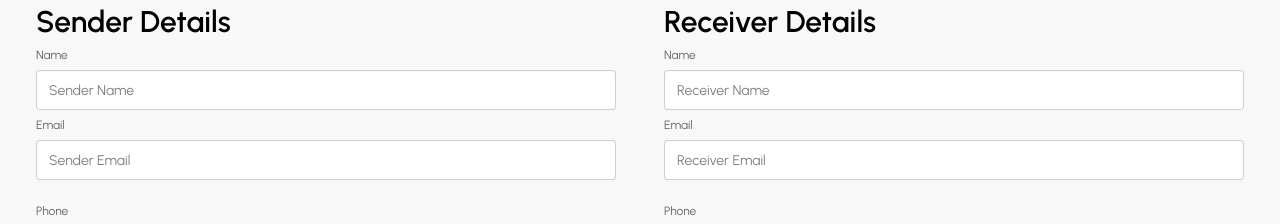
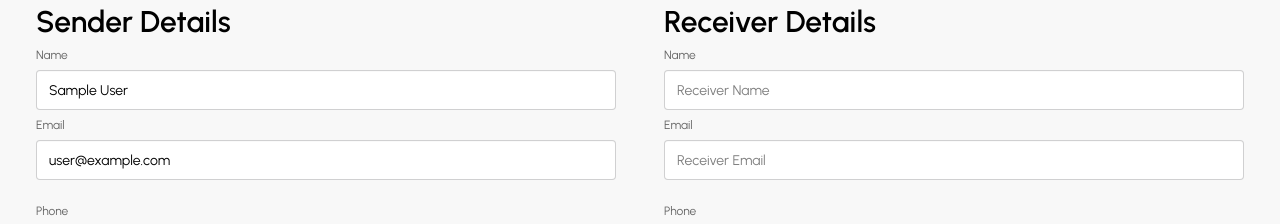
Before and after one commit to sontosh36/parcel-flow-client, a React (Vite) app: page /send-parcel in a window 1280 px wide. Shown: the part 356-580 px from the top of the page. Built offline with nearby package versions, Linux system fonts and the light colour scheme; no server answers; sample sign-in values are in the browser's storage.

Commit message:
feat: save the parcels to the database and axios instance setup.

```diff
--- /dev/null
+++ b/src/Hooks/useAxiosSecure.jsx
@@ -0,0 +1,11 @@
+import axios from 'axios';
+import React from 'react';
+
+const axiosSecure = axios.create({
+    baseURL: 'http://localhost:3000'
+})
+const useAxiosSecure = () => {
+    return axiosSecure;
+};
+
+export default useAxiosSecure;
--- a/src/Pages/ParcelSend/ParcelSend.jsx
+++ b/src/Pages/ParcelSend/ParcelSend.jsx
@@ -2,6 +2,8 @@ import React from "react";
 import { useForm, useWatch } from "react-hook-form";
 import { useLoaderData } from "react-router";
 import Swal from "sweetalert2";
+import useAxiosSecure from "../../Hooks/useAxiosSecure";
+import useAuth from './../../Hooks/useAuth';
 
 const ParcelSend = () => {
   const {
@@ -10,6 +12,8 @@ const ParcelSend = () => {
     control,
     formState: { errors },
   } = useForm();
+  const {user} = useAuth();
+  const axiosSecure = useAxiosSecure();
   const serviceCenters = useLoaderData();
   const regionsDuplicate = serviceCenters.map((center) => center.region);
   const regions = [...new Set(regionsDuplicate)];
@@ -25,7 +29,6 @@ const ParcelSend = () => {
   };
 
   const handleParcelSend = (data) => {
-    console.log(data);
     const isDocument = data.parcelType === "document";
     const isSameDistrict = data.senderDistrict === data.receiverDistrict;
     const parcelWeight = parseFloat(data.parcelWeight);
@@ -44,7 +47,6 @@ const ParcelSend = () => {
         cost = minCharge + extraCharge;
       }
     }
-    console.log("service cost", cost);
     Swal.fire({
       title: "Agree with the Cost?",
       text: `You will be charged ${cost} TK`,
@@ -55,12 +57,16 @@ const ParcelSend = () => {
       confirmButtonText: "Agree",
     }).then((result) => {
       if (result.isConfirmed)
-
-        Swal.fire({
-          title: "Deleted!",
-          text: "Your file has been deleted.",
-          icon: "success",
-        });
+        // save the parcel info to the database
+      axiosSecure.post('/parcels', data)
+      .then(res =>{
+        console.log('after saving parcel', res.data)
+      })
+        // Swal.fire({
+        //   title: "Deleted!",
+        //   text: "Your file has been deleted.",
+        //   icon: "success",
+        // });
     });
   };
   return (
@@ -128,16 +134,18 @@ const ParcelSend = () => {
             <input
               type="text"
               {...register("senderName")}
+              defaultValue={user?.displayName}
               className="w-full input"
-              placeholder="Sender Name"
+              readOnly
             />
             {/* sender email */}
             <label className="label">Email</label>
             <input
               type="email"
               {...register("senderEmail")}
+              defaultValue={user?.email}
               className="w-full input"
-              placeholder="Sender Email"
+              readOnly
             />
 
             {/* sender phone */}
--- a/src/Pages/Shared/Navbar/Navbar.jsx
+++ b/src/Pages/Shared/Navbar/Navbar.jsx
@@ -10,7 +10,7 @@ const Navbar = () => {
   const handleLogOut = () => {
     signOutUser()
       .then(() => {
-        toast.success('LogOut Successful')
+        toast.success("LogOut Successful");
         navigate("/");
       })
       .catch((err) => {
@@ -25,9 +25,11 @@ const Navbar = () => {
       <li>
         <NavLink to="/coverage">Coverage</NavLink>
       </li>
-      <li>
-        <NavLink to="/send-parcel">Send Parcel</NavLink>
-      </li>
+      {user && (
+        <li>
+          <NavLink to="/send-parcel">Send Parcel</NavLink>
+        </li>
+      )}
       <li>
         <NavLink to="">About Us</NavLink>
       </li>
@@ -77,7 +79,9 @@ const Navbar = () => {
         ) : (
           <Link to={"/login"}>Log In</Link>
         )}
-        <Link className="btn btn-primary text-gray-800 mx-3" to={'/rider'}>Be a Rider</Link>
+        <Link className="btn btn-primary text-gray-800 mx-3" to={"/rider"}>
+          Be a Rider
+        </Link>
       </div>
     </div>
   );
```
Also changed, not shown: src/Pages/Auth/Login.jsx (line endings or trailing spaces).
